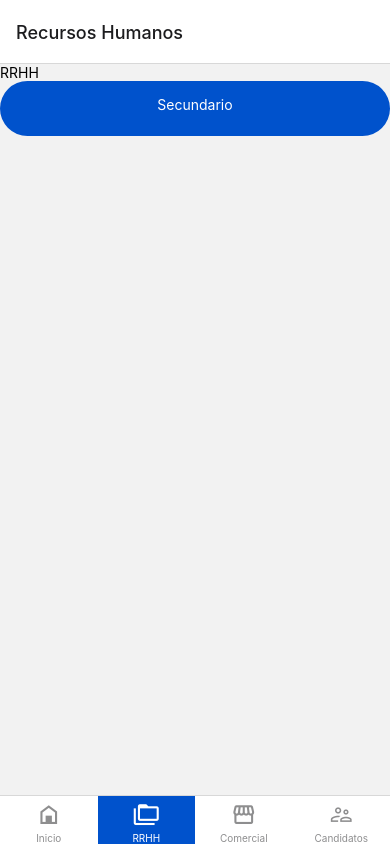
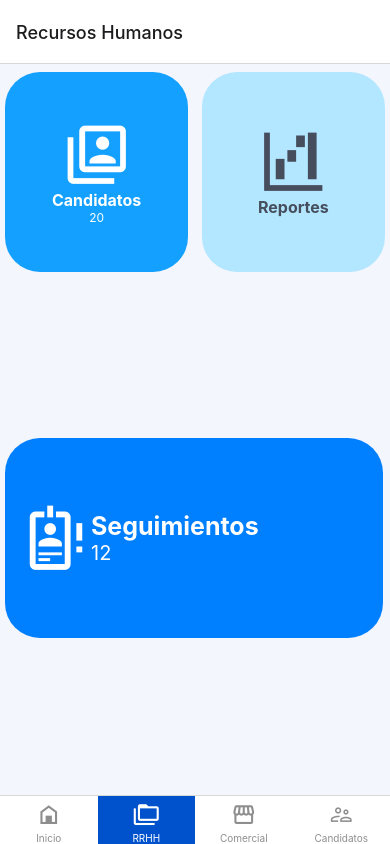
Before and after one commit to EMjr-31/PFM-APP, a React Native app: screen /RRHH in a window 390 px wide. Built offline with nearby package versions, Linux system fonts and the light colour scheme.

Commit message:
modificaciones RRHH

```diff
--- a/assets/Components/CardGrande.jsx
+++ b/assets/Components/CardGrande.jsx
@@ -36,7 +36,7 @@ export function CardGrande(props) {
 
 const styles = StyleSheet.create({
   cardContainer: {
-    flexBasis: "94%",
+    flexBasis: "97%",
     height: 200,
     borderRadius: 35,
     padding: 16,
--- a/assets/Components/Comercial.jsx
+++ b/assets/Components/Comercial.jsx
@@ -11,7 +11,7 @@ const Comercial = () => {
         <CardGrande onPress={()=>{alert('Propuestas')}} titulo='Propuestas' color='2' colorTexto='11' icono='clipboard-flow-outline' numero='12'/>
         <Card onPress={()=>{alert('Clientes')}} titulo='Clientes' color='3' colorTexto='11' icono='office-building' numero='20'/>
         <Card onPress={()=>{alert('Contactos')}} titulo='Contactos' color='5' colorTexto='11' icono='card-account-details-outline' numero='30'/>
-        <Card onPress={()=>{alert('Reportes')}} titulo='Reportes' color='11' colorTexto='3' icono='chart-waterfall'/>
+        <Card onPress={()=>{alert('Reportes')}} titulo='Reportes' color='9' colorTexto='3' icono='chart-waterfall'/>
       </View>
     </View>
   );
--- a/assets/Components/Inicio.jsx
+++ b/assets/Components/Inicio.jsx
@@ -1,12 +1,54 @@
 import React from "react";
-import { View, Text, StyleSheet } from "react-native";
+import { View, Text, StyleSheet, Image } from "react-native";
 
-const Inicio =()=>{
-    return(
-        <View>
-            <Text>INICIO</Text>
-        </View>
-    )
-}
+const PerfilUsuario = () => {
+  return (
+    <View style={styles.container}>
+      <View style={styles.imageContainer}>
+        <Image
+          source={require("../img/LogoPFCIniciales_.png")} // Reemplaza con la ruta de tu imagen de perfil
+          style={styles.profileImage}
+        />
+      </View>
+      <Text style={styles.name}>Nombre del Usuario</Text>
+      <Text style={styles.email}>correo@ejemplo.com</Text>
+      <Text style={styles.role}>Rol del Usuario</Text>
+      <Text style={styles.date}>Fecha de Registro: 01/01/2023</Text>
+    </View>
+  );
+};
 
-export default Inicio;
+const styles = StyleSheet.create({
+  container: {
+    flex: 1,
+    alignItems: "center",
+    justifyContent: "center",
+  },
+  imageContainer: {
+    width: 150, // Tamaño deseado para la imagen de perfil
+    height: 150,
+    borderRadius: 75, // Para hacer una imagen circular, asegúrate de que la mitad del ancho sea igual al radio
+    overflow: "hidden",
+    marginBottom: 20,
+  },
+  profileImage: {
+    flex: 1,
+    width: null,
+    height: null,
+  },
+  name: {
+    fontSize: 20,
+    fontWeight: "bold",
+  },
+  email: {
+    fontSize: 16,
+  },
+  role: {
+    fontSize: 16,
+  },
+  date: {
+    fontSize: 12,
+  },
+});
+
+export default PerfilUsuario;
--- a/assets/Components/Rrhh.jsx
+++ b/assets/Components/Rrhh.jsx
@@ -1,20 +1,39 @@
 import React from "react";
-import { View, Text, StyleSheet, Button} from "react-native";
-import { Btn } from "./btn";
+import { View, Text, StyleSheet, TouchableOpacity, ScrollView} from "react-native";
+import {Card} from "./Card";
+import { CardGrande } from "./CardGrande";
 import { useNavigation } from "@react-navigation/native";
 
 const Rrhh =()=>{
     const navegar=useNavigation();
     return(
-        <View>
-            <Text>RRHH</Text>
-            <Btn
-                onPress={()=>navegar.navigate("Secundario", {EjemploProps:"Soy una props desde RRHH"})}
-                texto='Secundario'
-                color='#0052cc'
-            />
+        <View style={styles.container}>
+        <View style={styles.cardContainer}>
+          <Card onPress={()=>{alert('Candidatos')}} titulo='Candidatos' color='5' colorTexto='11' icono='account-box-multiple-outline' numero='20'/>
+          <Card onPress={()=>{alert('Reportes')}} titulo='Reportes' color='8' colorTexto='3' icono='chart-waterfall'/>
+          <CardGrande
+            onPress={()=>navegar.navigate("Secundario", {EjemploProps:"Seguimientos"})}
+            titulo='Seguimientos' color='4' colorTexto='11' icono='badge-account-alert-outline' numero='12'
+        />
         </View>
+      </View>
+
     )
 }
 
+const styles = StyleSheet.create({
+    container: {
+      flex: 1,
+      justifyContent: "center", // Centrar verticalmente
+      backgroundColor:'#f3f6fc',
+    },
+    cardContainer: {
+      flex: 1,
+      flexDirection: "row",
+      flexWrap: "wrap", // Permite que las tarjetas se envuelvan en filas
+      justifyContent: "space-between", // Espaciado uniforme horizontalmente
+    },
+  });
+
+
 export default Rrhh;
```
